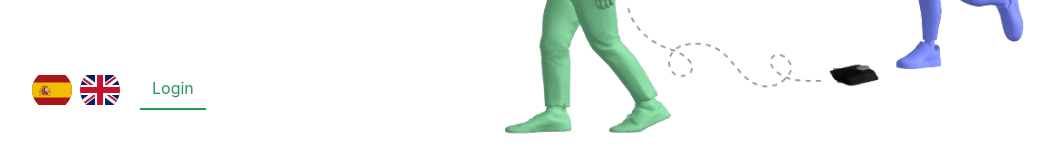
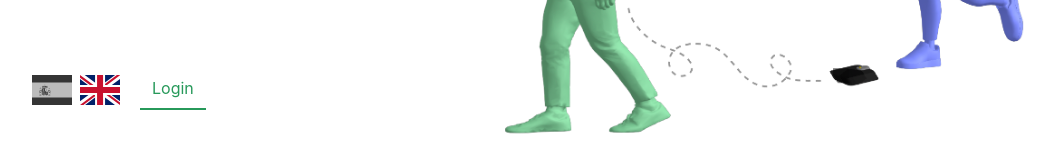
Before and after one commit to RobTangle/LostFound-App, a React (Vite) app in the folder client/: page / in a window 1280 px wide. Shown: the part 301-461 px from the top of the page, without its empty margins (56-1111 px from the left). Built offline with nearby package versions, Linux system fonts and the light colour scheme.

Commit message:
switch lang

```diff
--- a/client/src/components/lang-button/index.jsx
+++ b/client/src/components/lang-button/index.jsx
@@ -7,8 +7,10 @@ import en from "../../assets/en.svg";
 export default function LangButton() {
   const { i18n } = useTranslation();
   const [selected, setSelected] = useState("en");
+  const languageDetector = localStorage.getItem("i18nextLng");
   function handleClickLanguage(lang) {
     i18n.changeLanguage(lang);
+    localStorage.setItem("i18nextLng", lang);
     setSelected(lang);
   }
   return (
@@ -16,13 +18,19 @@ export default function LangButton() {
       <img
         src={es}
         alt="ES"
-        className="w-[40px]  h-[40px] hover:scale-[1.2]  cursor-pointer rounded-full transition-all duration-300"
+        className={
+          (selected !== "es" &&
+          "grayscale  ") +
+            " w-[40px]  h-[40px] hover:scale-[1.1]  cursor-pointer  transition-all duration-100"
+        }
         onClick={() => handleClickLanguage("es")}
       />
       <img
         src={en}
         alt="EN"
-        className="w-[40px]  transition-all duration-300 h-[40px] hover:scale-[1.2] cursor-pointer rounded-full "
+        className={
+          (selected !== "en" &&
+          "grayscale  ")  + " w-[40px]  transition-all duration-100 h-[40px] hover:scale-[1.1] cursor-pointer  "}
         onClick={() => handleClickLanguage("en")}
       />{" "}
     </div>
--- a/client/src/i18next/index.js
+++ b/client/src/i18next/index.js
@@ -4,9 +4,11 @@ import LanguageDetector from 'i18next-browser-languagedetector';
 import { eng } from './en/en';
 import { esp } from './esp/es';
 
+if (localStorage.getItem('i18nextLng') === null)
+{
+  localStorage.setItem('i18nextLng', 'en')
+}
 i18n
-  // detect user language
-  // learn more: https://github.com/i18next/i18next-browser-languageDetector
   .use(LanguageDetector)
   // pass the i18n instance to react-i18next.
   .use(initReactI18next)
--- a/client/src/views/Landing.jsx
+++ b/client/src/views/Landing.jsx
@@ -13,6 +13,7 @@ export function Landing() {
   const navigate = useNavigate();
   const { user, isLoading, isAuthenticated, getAccessTokenSilently } =
     useAuth0();
+
   const landingVariant = {
     hidden: {
       opacity: 0,
```
Lines whose indentation alone changed are shown as unchanged.
